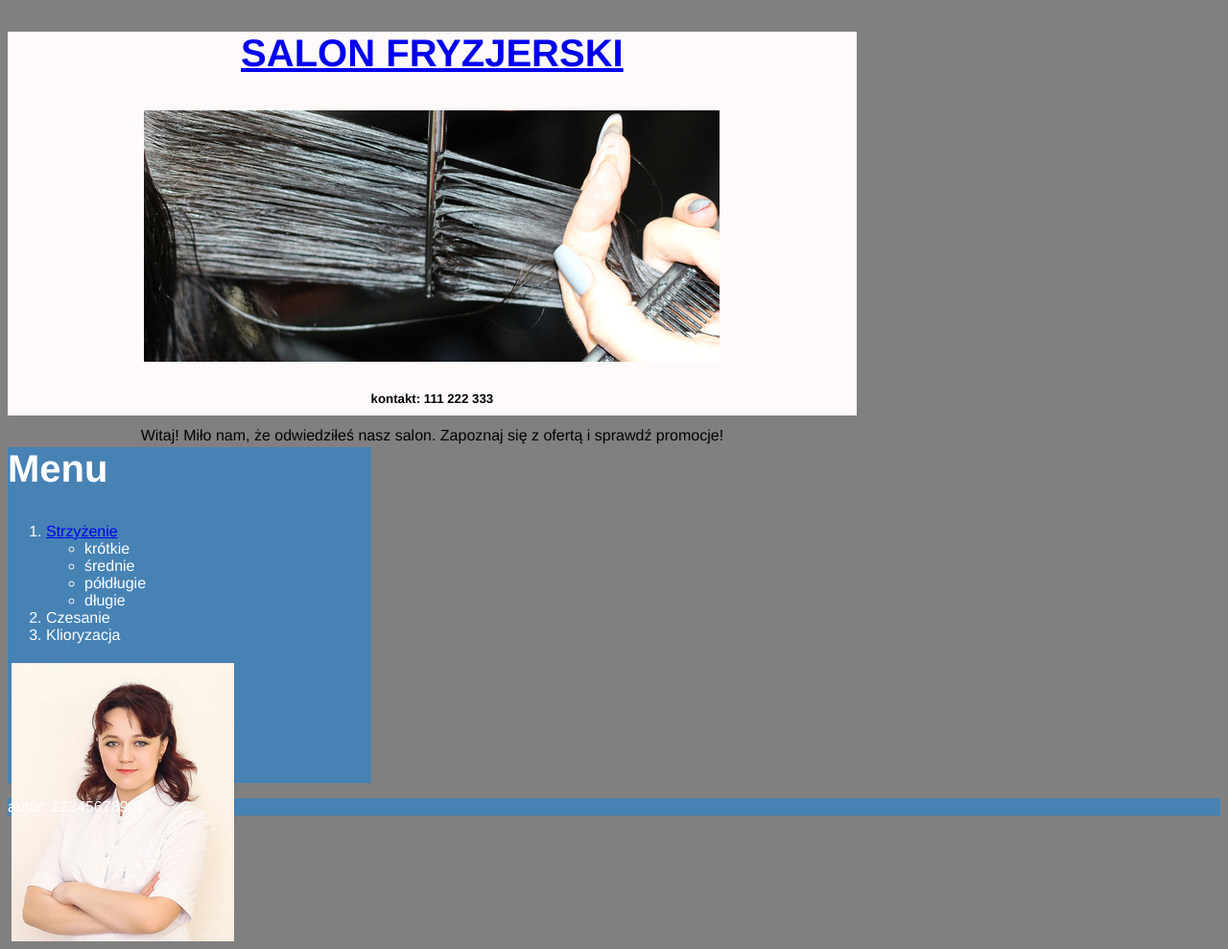
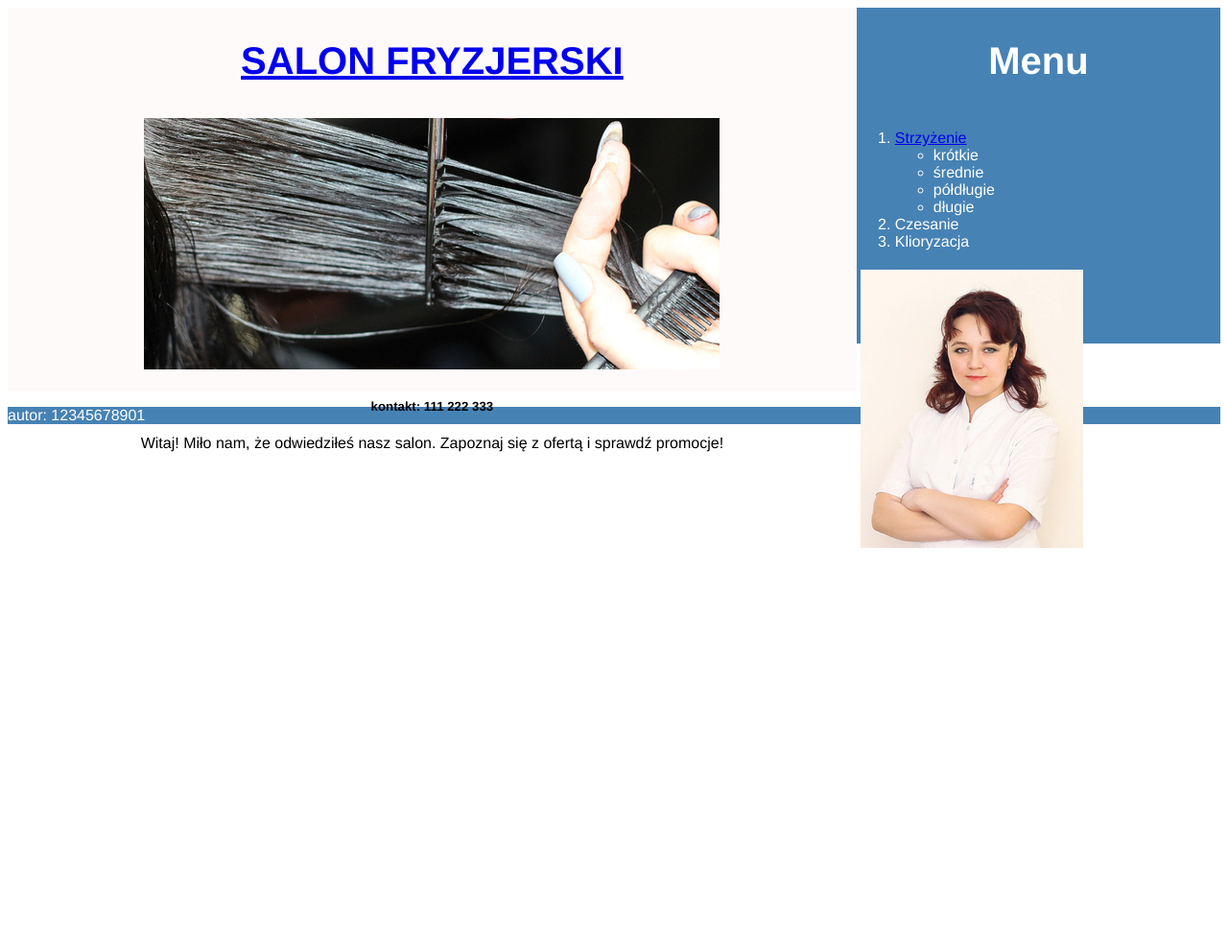
Before and after one commit to LeonardZmij/salon-Fryzjerski, a plain HTML site: page index.html in a window 1280 px wide. Shown: the whole page at 96% size. After the commit the page ends 800 px from the top, so only its background shows below. Drawn offline with Linux system fonts and the light colour scheme.

Commit message:
upiększanie css

```diff
--- a/index.html
+++ b/index.html
@@ -9,7 +9,7 @@
 
 </head>
 <body>
-    <div>
+    <div id="kontener">
         <div id="lewy">
             <div> <a href="index.html"><h2>SALON FRYZJERSKI</h2></a>
             <img src="obraz2.jpg" alt="czesanie">
--- a/style.css
+++ b/style.css
@@ -1,5 +1,4 @@
 body{
-    background-color: gray;
     font-family: Helvetica;
 }
 #lewy:nth-child(1){
@@ -57,3 +56,19 @@ img:hover{
     padding: 3px;
     border: solid 1px  steelblue;
 }
+
+#kontener{
+    display: flex;
+    flex-direction: row;
+}
+#lewy{
+    display: flex;
+    flex-direction: column;
+}
+#prawy h2{
+    text-align: center;
+}
+#prawy{
+    display: flex;
+    flex-direction: column;
+}
```
Also changed, not shown: fryzura.html (+1 -1 lines).
